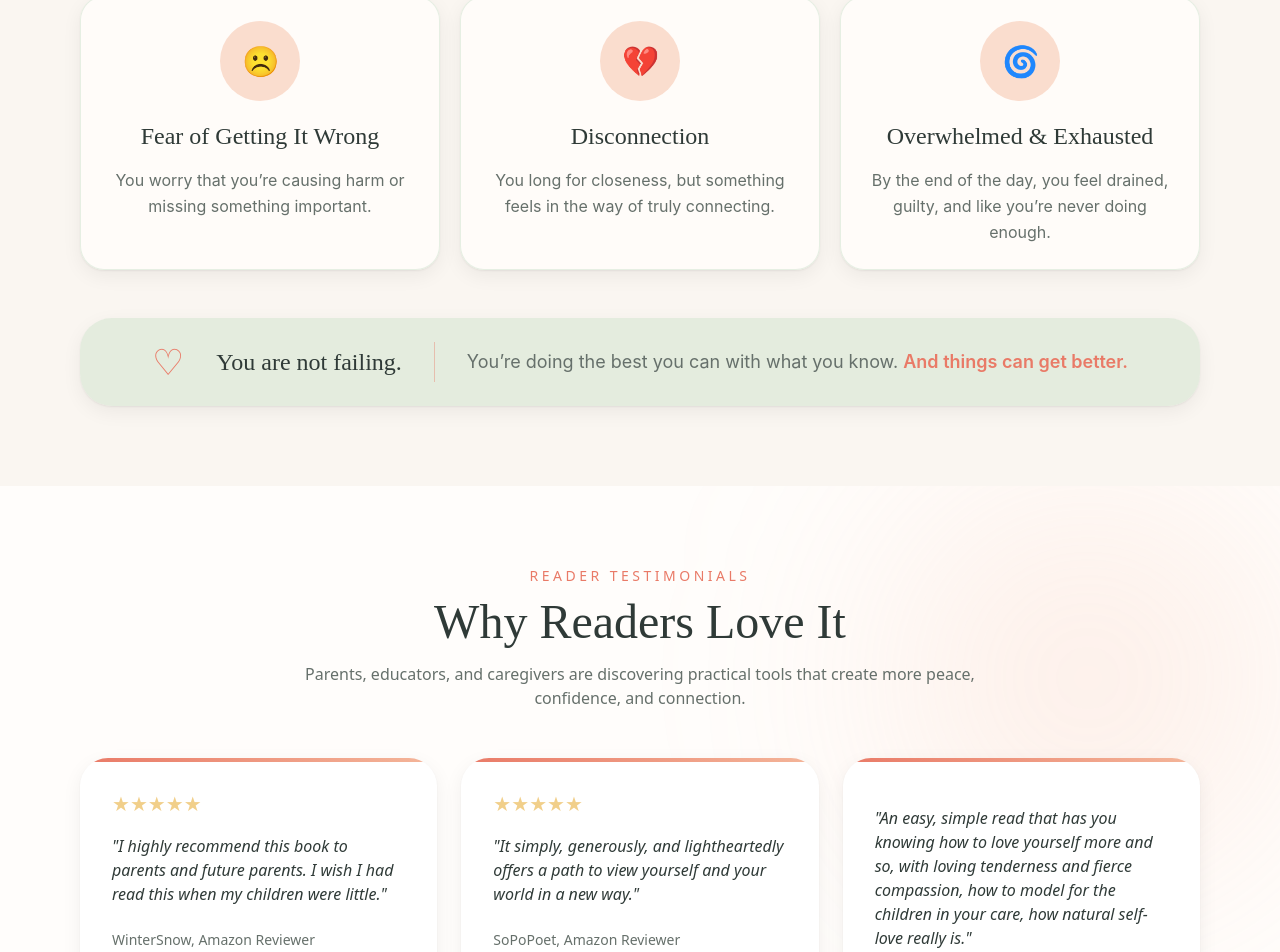
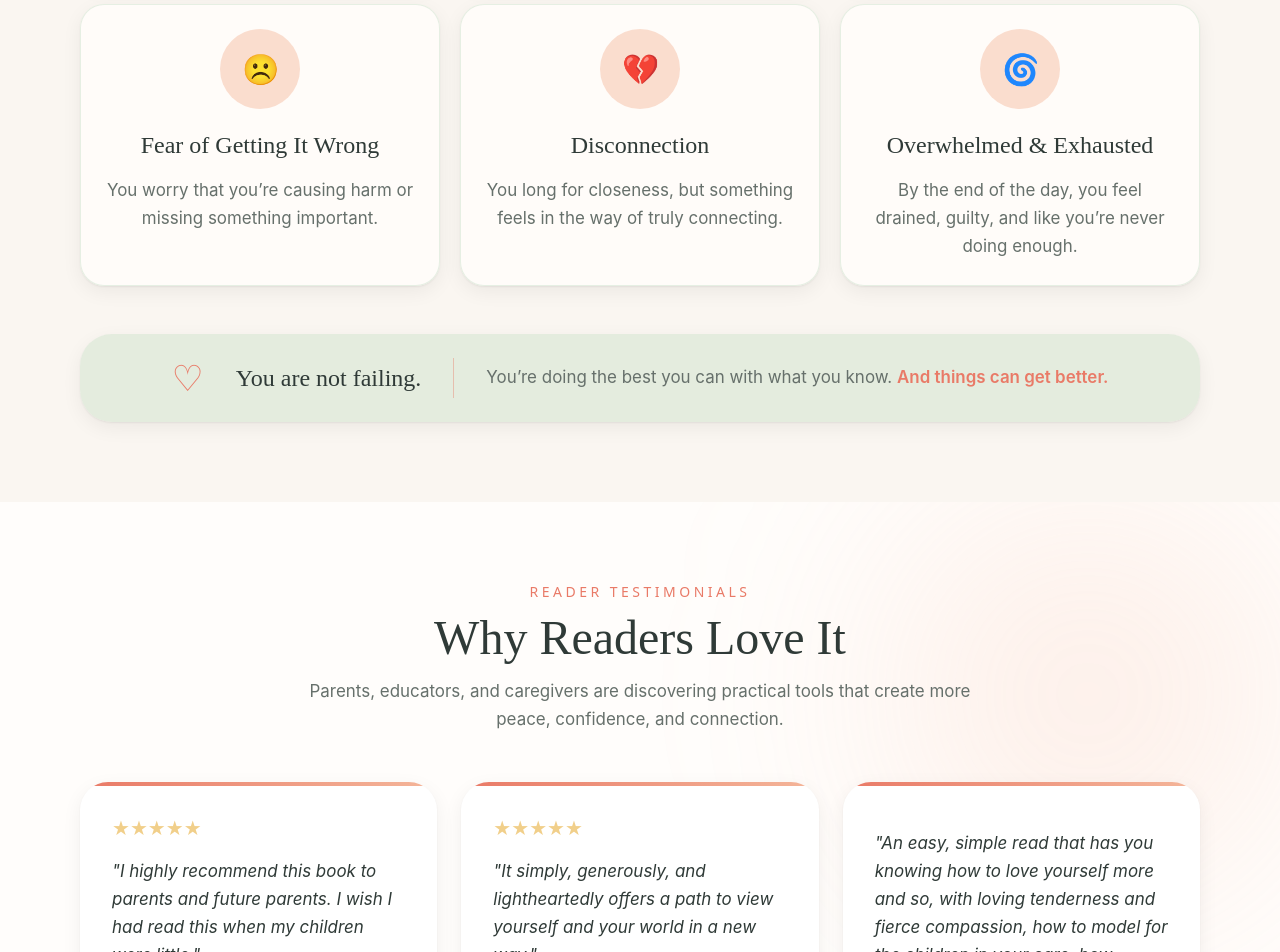
Before and after one commit to goseecreator/calm-parents-confident-kids, a React (Vite) app: page / in a window 1280 px wide. Shown: the part 1574-2526 px from the top of the page. Built offline with nearby package versions, Linux system fonts and the light colour scheme.

Commit message:
changed head image and uniformed fonts

```diff
--- a/src/pages/Home.jsx
+++ b/src/pages/Home.jsx
@@ -2,9 +2,6 @@
 import { useState } from "react";
 import { motion, useScroll, useTransform } from "framer-motion";
 import Modal from "../components/Modal.jsx";
-import WaveDivider from "../components/WaveDivider.jsx";
-import LayeredWave from "../components/LayeredWave.jsx";
-import SoftWaveDivider from "../components/SoftWaveDivider.jsx";
 import SageWave from "../components/SageWave.jsx";
 
 export default function Home() {
@@ -46,8 +43,7 @@ export default function Home() {
               Brain Training for Families
             </p>
 
-      <h1 className="font-heading text-5xl leading-tight md:text-7xl">
-        Calm Parents.
+            <h1 className="font-heading text-5xl leading-tight md:text-7xl">        Calm Parents.
               <span className="block text-coral">
                 Confident Kids.
               </span>
@@ -89,7 +85,7 @@ export default function Home() {
             <div className="absolute -right-8 bottom-10 h-36 w-36 rounded-full bg-soft-sage/70 blur-2xl" />
 
             <img
-        src="/CalmParentsFrontCoverFIN1.jpg"
+              src="/CalmParentsFrontCoverFIN.png"
               alt="Calm Parents Confident Kids"
               className="relative rounded-3xl shadow-card"
             />
@@ -182,11 +178,11 @@ export default function Home() {
                   {item.icon}
                 </div>
 
-              <h3 className="font-heading text-2xl leading-tight text-ink">
+                <h3 className="font-heading text-xl md:text-2xl leading-tight text-ink">
                   {item.title}
                 </h3>
 
-              <p className="mt-4 font-body text-base leading-relaxed text-mist">
+                <p className="mt-4 font-body text-body text-mist">
                   {item.text}
                 </p>
               </article>
@@ -202,7 +198,7 @@ export default function Home() {
 
             <div className="hidden h-10 w-px bg-coral/40 md:block" />
 
-          <p className="mt-3 font-body text-lg leading-relaxed text-mist md:mt-0">
+            <p className="mt-3 font-body text-body text-mist md:mt-0">
               You’re doing the best you can with what you know.{" "}
               <span className="font-semibold text-coral">
                 And things can get better.
@@ -229,8 +225,7 @@ export default function Home() {
               Why Readers Love It
             </h2>
 
-            <p className="mx-auto mt-4 max-w-2xl text-mist">
-              Parents, educators, and caregivers are discovering practical
+            <p className="mx-auto mt-4 max-w-2xl font-body text-body text-mist">              Parents, educators, and caregivers are discovering practical
               tools that create more peace, confidence, and connection.
             </p>
 
@@ -244,7 +239,7 @@ export default function Home() {
                 ★★★★★
               </div>
 
-              <blockquote className="mt-4 italic text-ink">
+              <blockquote className="mt-4 font-body text-body italic text-ink">
                 "I highly recommend this book to parents and future parents. I wish I had read this when my children were little."
               </blockquote>
 
@@ -258,8 +253,7 @@ export default function Home() {
               <div className="text-gold text-xl">
                 ★★★★★
               </div>
-              <blockquote className="mt-4 italic text-ink">
-                "It simply, generously, and lightheartedly offers a path to view yourself and your world in a new way."              </blockquote>
+              <blockquote className="mt-4 font-body text-body italic text-ink">                "It simply, generously, and lightheartedly offers a path to view yourself and your world in a new way."              </blockquote>
 
               <figcaption className="mt-6 text-sm text-mist">
                 SoPoPoet, Amazon Reviewer
@@ -273,9 +267,8 @@ export default function Home() {
 
 
 
-              <blockquote className="mt-4 italic text-ink">
+              <blockquote className="mt-4 font-body text-body italic text-ink">
                             "An easy, simple read that has you knowing how to love yourself more and so, with loving tenderness and fierce compassion, how to model for the children in your care, how natural self-love really is."
-
               </blockquote>
 
               <figcaption className="mt-6 text-sm text-mist">
```
Also changed, not shown: 1 other file (tests, documents, lock files or other folders). Lines whose indentation alone changed are shown as unchanged.
